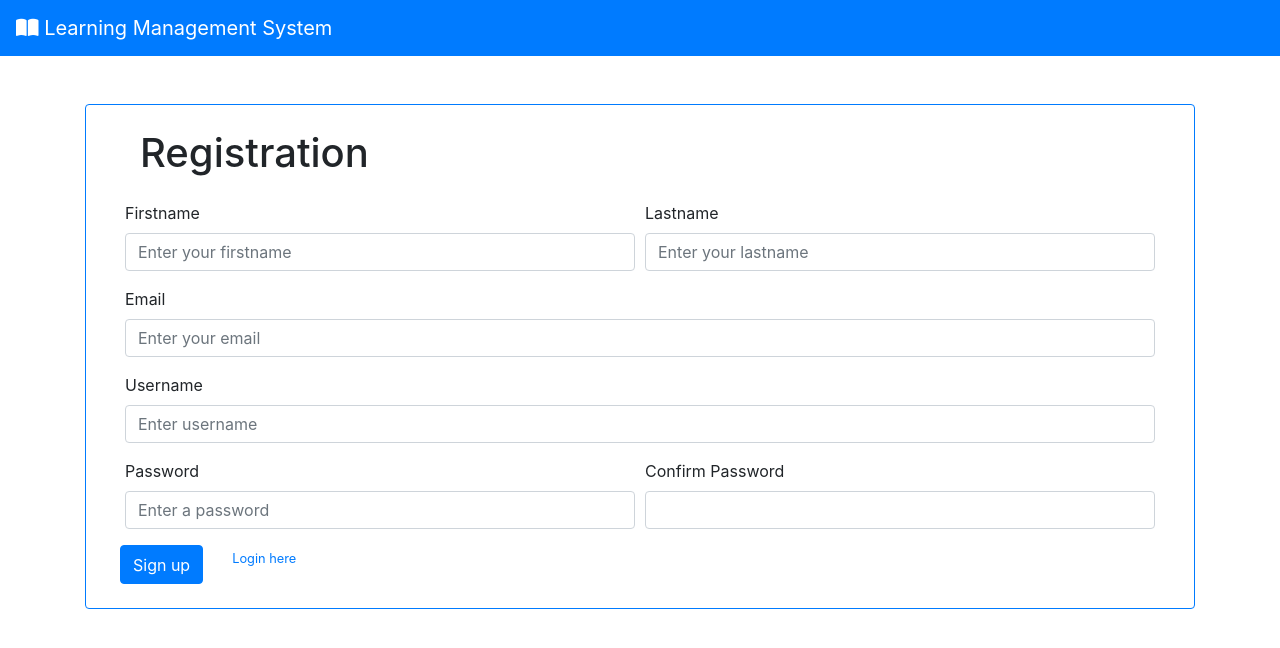
After one commit to Subhodeepme33/LMSProjectMCA, a Django app: page /register in a window 1280 px wide. The commit adds this page. Shown: the top 648 px of the page. Run offline with Django 3.2, Linux system fonts and the light colour scheme; some libraries are stand-ins or nearby versions.

Commit message:
Login and Registration functionality added

```diff
--- /dev/null
+++ b/root/templates/homepage.html
@@ -0,0 +1,5 @@
+{% extends 'base.html' %}
+
+{% block content %}
+<h1> You are in the homepage </h1>
+{%endblock%}
--- /dev/null
+++ b/root/templates/register.html
@@ -0,0 +1,57 @@
+{% extends 'base.html' %}
+
+{% block content %}
+
+<div class="container">
+  <div class="row border border-primary rounded p-4 m-5 mx-auto">
+    <div class="col">
+    	<h1 class="col-md-6 mb-4"> Registration </h1>
+
+		 <form method="POST" action="/register">
+		 	{% csrf_token %}
+		  <div class="form-row">
+		    <div class="form-group col-md-6">
+		      <label>Firstname</label>
+		      <input type="text" name="fname" class="form-control" placeholder="Enter your firstname">
+		    </div>
+		    <div class="form-group col-md-6">
+		      <label>Lastname</label>
+		      <input type="text" name="lname" class="form-control" placeholder="Enter your lastname">
+		    </div>
+		  </div>
+
+		  <div class="form-group">
+		    <label>Email</label>
+		    <input type="email" class="form-control" name="email" placeholder="Enter your email">
+		  </div>
+
+		  <div class="form-group">
+		    <label>Username</label>
+		    <input type="text" class="form-control" name="uname"  placeholder="Enter username">
+		  </div>
+
+		  <div class="form-row">
+			    <div class="form-group col-md-6">
+			      <label for="inputEmail4">Password</label>
+			      <input type="password" name="passwd" class="form-control" placeholder="Enter a password">
+			    </div>
+			    <div class="form-group col-md-6">
+			      <label>Confirm Password</label>
+			      <input type="password" name="confpas" class="form-control" >
+			    </div>
+		  </div>
+
+		  <div class="form-row">
+			  <button type="submit" class="btn mr-4 btn-primary">Sign up</button>
+			   <small class="form-text form-group col-md-6 text-muted"><a href="/">Login here</a></small>
+		  </div>
+		</form>
+
+  	</div>
+  </div>
+ </div>
+
+
+
+
+{% endblock %}
--- a/root/urls.py
+++ b/root/urls.py
@@ -3,5 +3,8 @@ from django.conf.urls.static import static
 from . import views
 
 urlpatterns = [
-    path('',views.index),
+    path('',views.home),
+    path('register',views.register),
+    path('login',views.login),
+
 ]
--- a/root/views.py
+++ b/root/views.py
@@ -1,5 +1,43 @@
-from django.shortcuts import render
+from django.shortcuts import render,redirect
+from .models.UserModel import Users
+from django.http import HttpResponse
 
 # Create your views here.
-def index(request):
+
+def home(request):
 	return render(request,'login.html')
+
+
+def login(request):
+	if request.method == 'POST':
+		uname=request.POST['uname']
+		password=request.POST['paswd']
+		finduser=Users.objects.filter(username=uname)
+		if finduser:
+			return render(request,'homepage.html')
+		else:
+			return HttpResponse('User not found')
+
+
+
+
+def register(request):
+	if request.method == 'POST':
+		fname= request.POST['fname']
+		lname= request.POST['lname']
+		email= request.POST['email']
+		uname= request.POST['uname']
+		passwd= request.POST['passwd']
+		confpas= request.POST['confpas']
+		if passwd == confpas:
+			user=Users()
+			user.firstname=fname
+			user.lastname=lname
+			user.username=uname
+			user.email=email
+			user.password=passwd
+			user.save()
+			return HttpResponse('Data Saved')
+
+	elif request.method == 'GET':
+		return render(request,'register.html')
--- /dev/null
+++ b/templates/base.html
@@ -0,0 +1,29 @@
+{% load static %}
+<!DOCTYPE html>
+<html>
+<head>
+
+	<link rel="stylesheet" href="https://stackpath.bootstrapcdn.com/bootstrap/4.5.2/css/bootstrap.min.css" integrity="sha384-JcKb8q3iqJ61gNV9KGb8thSsNjpSL0n8PARn9HuZOnIxN0hoP+VmmDGMN5t9UJ0Z" crossorigin="anonymous">
+	<script src="https://code.jquery.com/jquery-3.5.1.slim.min.js" integrity="sha384-DfXdz2htPH0lsSSs5nCTpuj/zy4C+OGpamoFVy38MVBnE+IbbVYUew+OrCXaRkfj" crossorigin="anonymous"></script>
+	<script src="https://cdn.jsdelivr.net/npm/popper.js@1.16.1/dist/umd/popper.min.js" integrity="sha384-9/reFTGAW83EW2RDu2S0VKaIzap3H66lZH81PoYlFhbGU+6BZp6G7niu735Sk7lN" crossorigin="anonymous"></script>
+	<script src="https://stackpath.bootstrapcdn.com/bootstrap/4.5.2/js/bootstrap.min.js" integrity="sha384-B4gt1jrGC7Jh4AgTPSdUtOBvfO8shuf57BaghqFfPlYxofvL8/KUEfYiJOMMV+rV" crossorigin="anonymous"></script>
+	<script src="https://kit.fontawesome.com/2c239a3d45.js" crossorigin="anonymous"></script>
+	<title>LMS App</title>
+</head>
+<body>
+
+
+	<!-- Navbar Starts -->
+	<!-- Image and text -->
+	<nav class="navbar navbar-dark bg-primary sticky-top">
+	  <a class="navbar-brand" href="#">
+	    <i class="fas fa-book-open"></i>
+	    Learning Management System
+	  </a>
+	</nav>
+	<!-- Navbar Ends -->
+
+	{% block content%}
+	{% endblock %}
+</body>
+</html>
```
Also changed, not shown: root/templates/login.html (+34 -9 lines), root/static/images/body.jpg (added).
